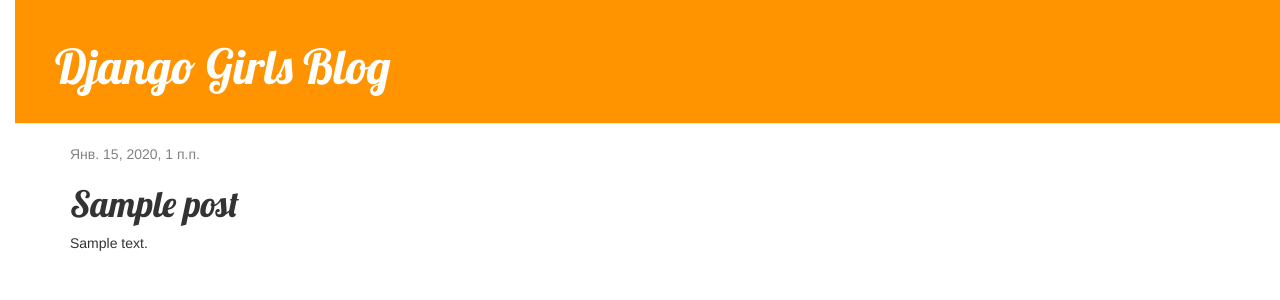
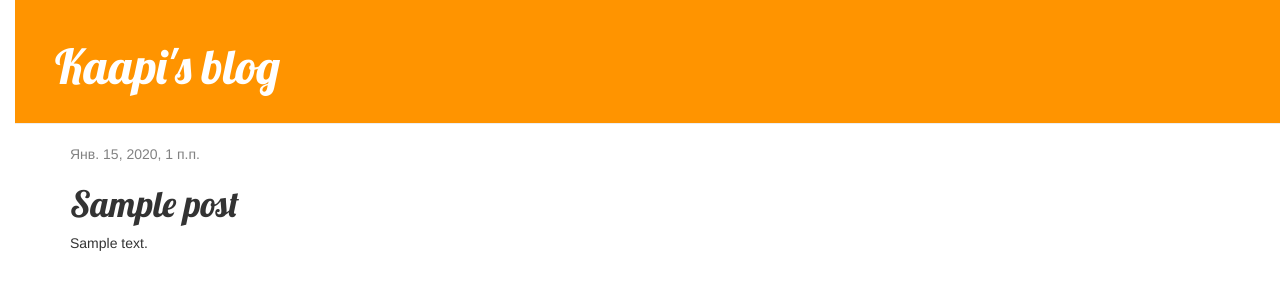
Before and after one commit to kaapitoshka/my-first-blog, a Django app: page /post/1/ in a window 1280 px wide. Shown: the top 300 px of the page. Run offline with Django 3.2, Linux system fonts and the light colour scheme; tables that the repository leaves empty hold one stand-in row (values such as "Sample post"); some libraries are stand-ins or nearby versions.

Commit message:
fix text

```diff
--- a/blog/templates/blog/base.html
+++ b/blog/templates/blog/base.html
@@ -12,7 +12,7 @@
 </head>
 <body>
     <div class="page-header">
-        <h1><a href="/">Django Girls Blog</a></h1>
+        <h1><a href="/">Kaapi's blog</a></h1>
     </div>
     <div class="content container">
         <div class="row">
```
